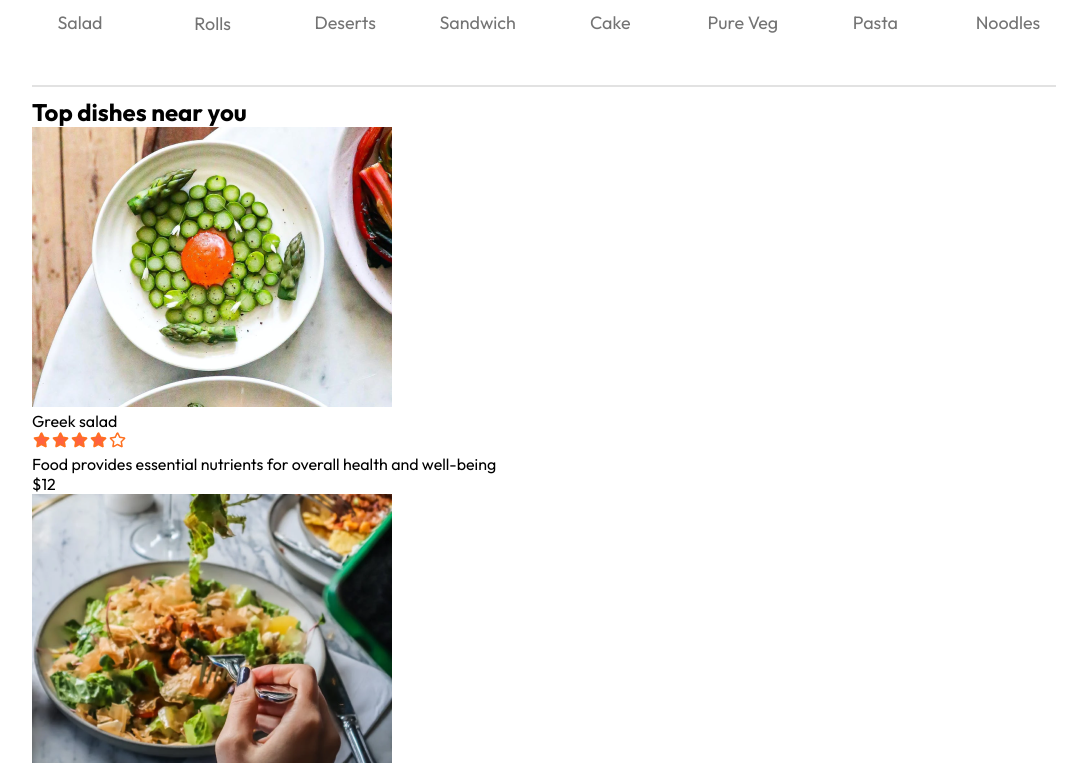
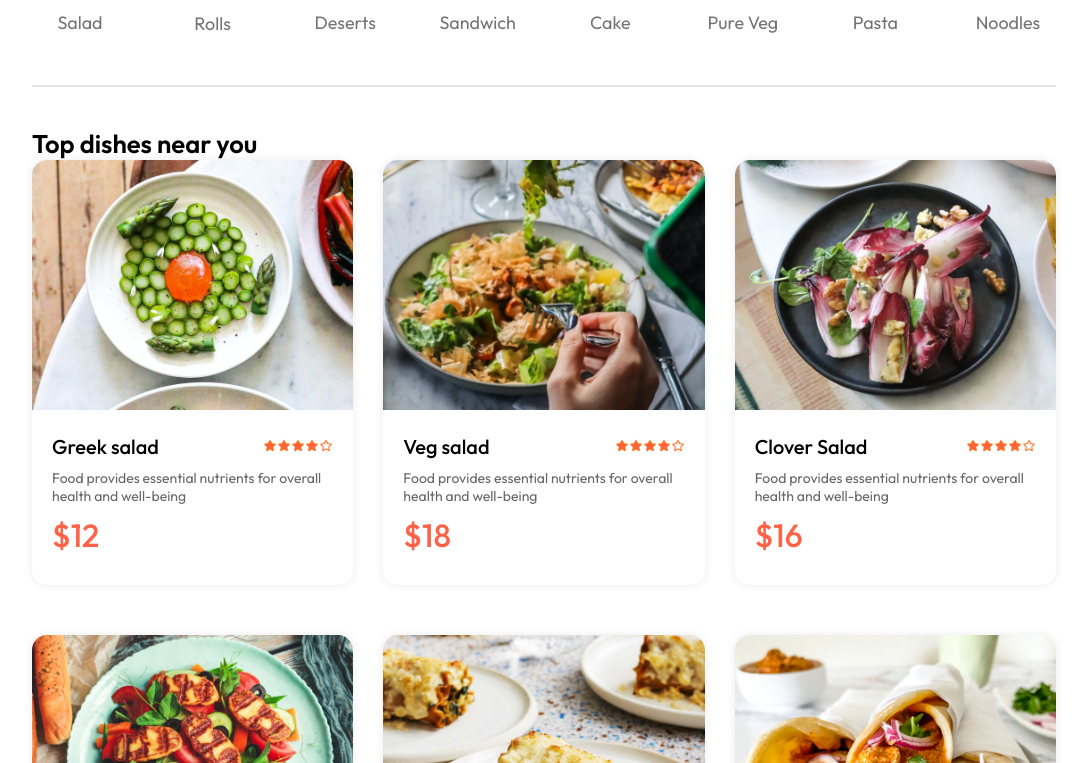
Before and after one commit to princebhayani/Food-Delivery-website, a React (Vite) app in the folder frontend/: page / in a window 1280 px wide. Shown: the part 817-1580 px from the top of the page, without its empty margins (96-1183 px from the left). Built offline with nearby package versions, Linux system fonts and the light colour scheme.

Commit message:
add styling to foodItem and FoodDisplay component

```diff
--- a/frontend/src/components/FoodDisplay/FoodDisplay.css
+++ b/frontend/src/components/FoodDisplay/FoodDisplay.css
@@ -0,0 +1,13 @@
+.food-display{
+    margin-top: 30px;
+}
+.food-display h2{
+    font-size: max(2vw,24px);
+    font-weight: 600;
+}
+.food-display-list{
+    display: grid;
+    grid-template-columns: repeat(auto-fill,minmax(240px,1fr));
+    gap: 30px;
+    row-gap: 50px;
+}
--- a/frontend/src/components/FoodItem/FoodItem.css
+++ b/frontend/src/components/FoodItem/FoodItem.css
@@ -0,0 +1,46 @@
+.food-item{
+    width: 100%;
+    margin: auto;
+    border-radius: 15px;
+    box-shadow: 0px 0px 10px #00000015;
+    transform: 0.3s;
+    animation: fadeIn 1s;
+}
+
+.food-item-image{
+    width: 100%;
+    border-radius:15px 15px 0px 0px;
+}
+
+.food-item-info{
+    padding: 20px;
+
+}
+
+.food-item-name-rating{
+    display: flex;
+    justify-content: space-between;
+    align-items: center;
+    margin-bottom: 10px;
+}
+
+.food-item-name-rating p{
+    font-size: 20px;
+    font-weight: 500;
+}
+
+.food-item-name-rating img{
+    width: 70px;
+}
+
+.food-item-description{
+    color: #676767;
+    font-size: 14px;
+}
+
+.food-item-price{
+    color: tomato;
+    font-size: 32px;
+    font-weight: 500;
+    margin: 10px 0px;
+}
```
